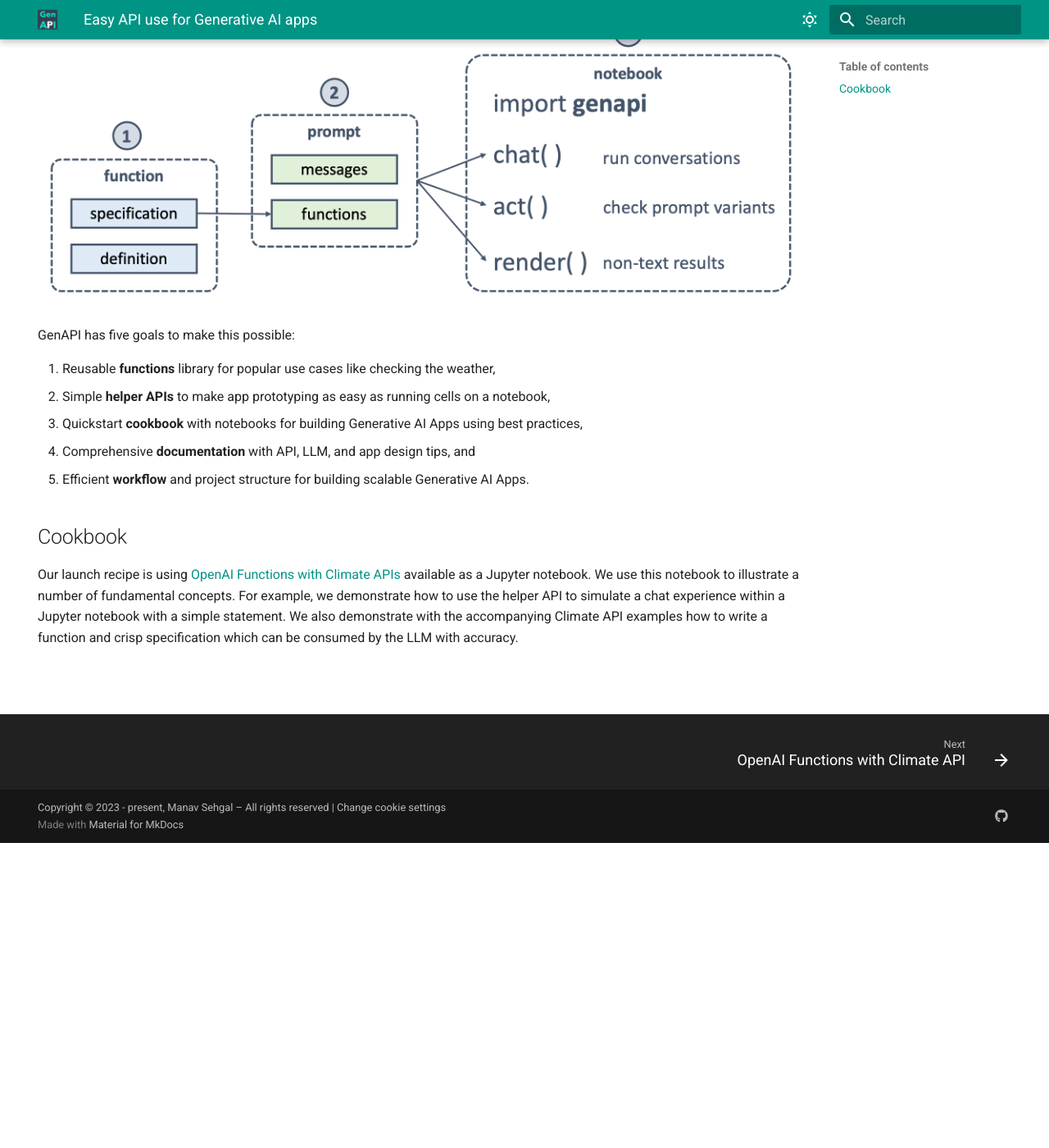
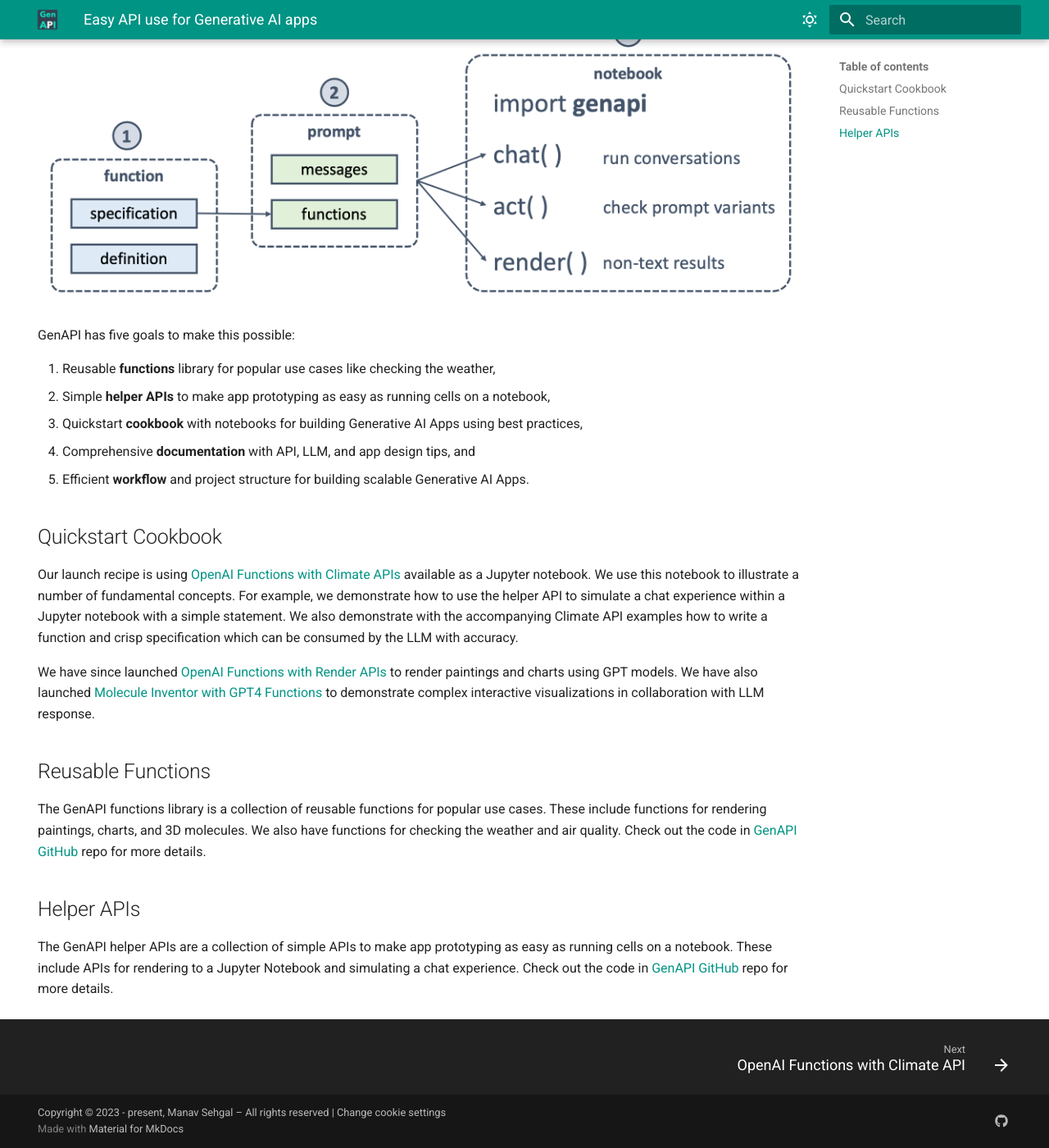
Before and after one commit to genapiorg/genapi, an MkDocs documentation site: the page built from docs/index.md, in a window 1280 px wide and 1400 px high, scrolled down 372 px. Shown: the whole window at 82% size. Built offline with MkDocs 1.6.1 and Material for MkDocs 9.7.7, drawn with Linux system fonts in a browser that asks for light colours; a script that is not in the unit is left out.

Commit message:
update home

```diff
--- a/docs/index.md
+++ b/docs/index.md
@@ -18,5 +18,13 @@
 4. Comprehensive **documentation** with API, LLM, and app design tips, and
 5. Efficient **workflow** and project structure for building scalable Generative AI Apps.
 
-## Cookbook
+## Quickstart Cookbook
 Our launch recipe is using [OpenAI Functions with Climate APIs](functions/openai-functions-with-climate-apis.md) available as a Jupyter notebook. We use this notebook to illustrate a number of fundamental concepts. For example, we demonstrate how to use the helper API to simulate a chat experience within a Jupyter notebook with a simple statement. We also demonstrate with the accompanying Climate API examples how to write a function and crisp specification which can be consumed by the LLM with accuracy.
+
+We have since launched [OpenAI Functions with Render APIs](functions/openai-functions-with-render-apis.md) to render paintings and charts using GPT models. We have also launched [Molecule Inventor with GPT4 Functions](functions/molecule-inventor-with-gpt4-functions.md) to demonstrate complex interactive visualizations in collaboration with LLM response.
+
+## Reusable Functions
+The GenAPI functions library is a collection of reusable functions for popular use cases. These include functions for rendering paintings, charts, and 3D molecules. We also have functions for checking the weather and air quality. Check out the code in [GenAPI GitHub](https://github.com/genapiorg/genapi) repo for more details.
+
+## Helper APIs
+The GenAPI helper APIs are a collection of simple APIs to make app prototyping as easy as running cells on a notebook. These include APIs for rendering to a Jupyter Notebook and simulating a chat experience. Check out the code in [GenAPI GitHub](https://github.com/genapiorg/genapi) repo for more details.
```
Also changed, not shown: README.md (+0 -3 lines), docs/functions/molecule-inventor-with-gpt4-functions.md (+1 -1 lines).
